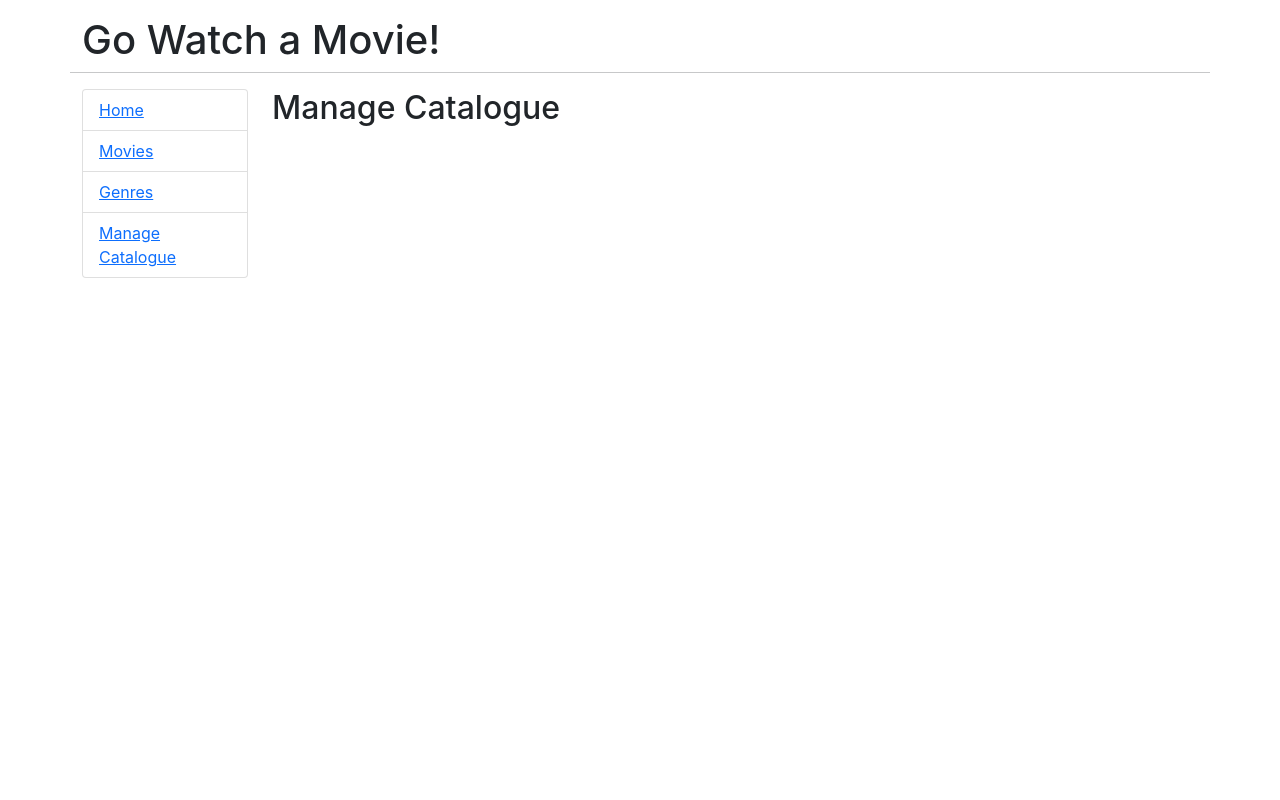
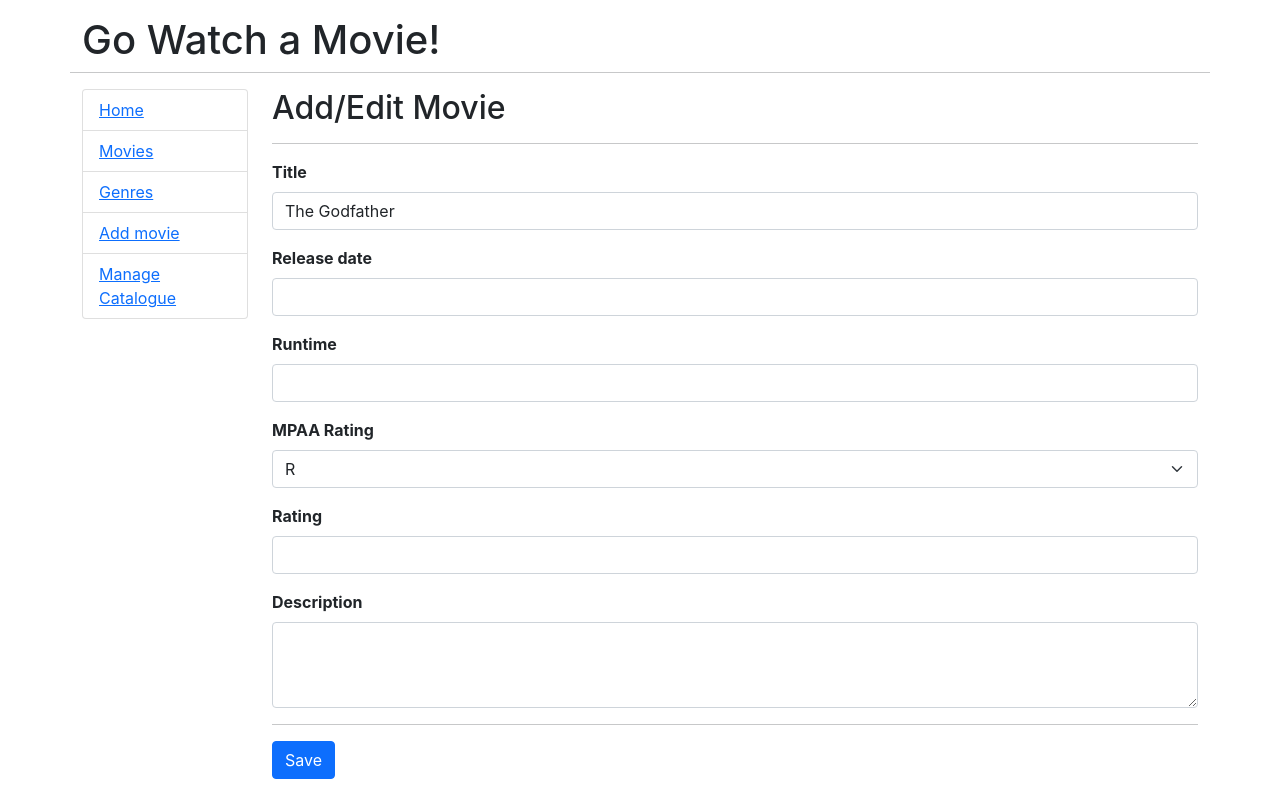
Before and after one commit to rondon23/golang-react, a React (Create React App) app in the folder go-movies/: page /admin/add in a window 1280 px wide. Built offline with nearby package versions, Linux system fonts and the light colour scheme.

Commit message:
building a form in react.

```diff
--- a/go-movies/src/App.js
+++ b/go-movies/src/App.js
@@ -6,6 +6,7 @@
 import OneMovie from "./components/OneMovie";
 import Genres from "./components/Genres";
 import OneGenre from "./components/OneGenre";
+import EditMovie from "./components/EditMovie";
 
 export default function App() {
   return (
@@ -34,6 +35,10 @@
                 </li>
 
                 <li className="list-group-item">
+                  <Link to="/admin/add">Add movie</Link>
+                </li>
+
+                <li className="list-group-item">
                   <Link to="/admin">Manage Catalogue</Link>
                 </li>
               </ul>
@@ -44,13 +49,16 @@
             <Switch>
 
               <Route path="/movies/:id" component={OneMovie} />
-
               <Route path="/movies">
                 <Movies />
               </Route>
 
               <Route path="/genre/:id" component={OneGenre} />
+              <Route exact path="/genres">
+                <Genres />
+              </Route>
 
+              <Route path="/admin/add" component={EditMovie} />
               <Route exact path="/genres">
                 <Genres />
               </Route>
--- /dev/null
+++ b/go-movies/src/components/EditMovie.css
@@ -0,0 +1,3 @@
+label{
+    font-weight: bold;
+}
--- /dev/null
+++ b/go-movies/src/components/EditMovie.js
@@ -0,0 +1,106 @@
+import React, { Component, Fragment } from 'react'
+import './EditMovie.css';
+
+export default class EditMovie extends Component {
+    state = {
+        movie: {},
+        isLoaded: false,
+        error: null,
+    }
+
+    componentDidMount() {
+        this.setState({
+            movie: {
+                title: "The Godfather",
+                mpaa_rating: "R"
+            }
+        });
+    }
+
+    render() {
+        let { movie } = this.state;
+
+        return (
+            <Fragment>
+                <h2>Add/Edit Movie</h2>
+                <hr />
+                <form method="post">
+                    <div className="mb-3">
+                        <label for="title" className="form-label">
+                            Title
+                        </label>
+                        <input
+                            type="text"
+                            className="form-control"
+                            id="title"
+                            name="title"
+                            value={movie.title} />
+                    </div>
+
+                    <div className="mb-3">
+                        <label for="release_date" className="form-label">
+                            Release date
+                        </label>
+                        <input
+                            type="text"
+                            className="form-control"
+                            id="release_date"
+                            name="release_date"
+                            value={movie.release_date} />
+                    </div>
+
+                    <div className="mb-3">
+                        <label for="runtime" className="form-label">
+                            Runtime
+                        </label>
+                        <input
+                            type="text"
+                            className="form-control"
+                            name="runtime"
+                            id="runtime"
+                            value={movie.runtime} />
+                    </div>
+
+                    <div className="mb-3">
+                        <label for="mpaa_rating" className="form-label">
+                            MPAA Rating
+                        </label>
+                        <select className="form-select" value={movie.mpaa_rating}>
+                            <option className="form-select">Choose...</option>
+                            <option className="form-select" value="G">G</option>
+                            <option className="form-select" value="PG">PG</option>
+                            <option className="form-select" value="PG14">PG14</option>
+                            <option className="form-select" value="R">R</option>
+                            <option className="form-select" value="NC17">NC17</option>
+                        </select>
+                    </div>
+
+                    <div className="mb-3">
+                        <label for="rating" className="form-label">
+                            Rating
+                        </label>
+                        <input
+                            type="text"
+                            className="form-control"
+                            id="rating"
+                            name="rating"
+                            value={movie.rating} />
+                    </div>
+
+                    <div className="mb-3">
+                        <label for="description" className="form-label">
+                            Description
+                        </label>
+                        <textarea className="form-control" id="description" name="description" rows="3">
+                            {movie.description}
+                        </textarea>
+                    </div>
+
+                    <hr />
+
+                    <button className="btn btn-primary">Save</button>
+                </form>
+            </Fragment>
+        )
+    }
+}
```
